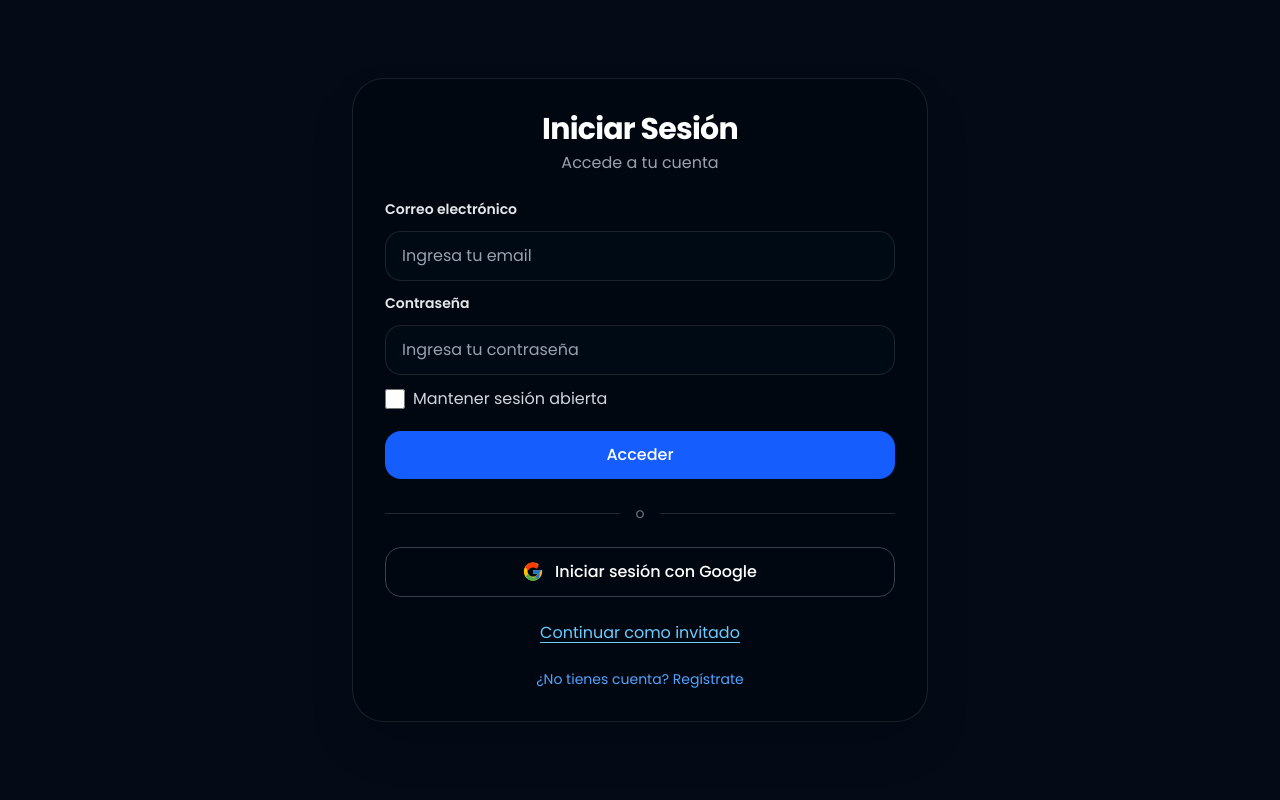
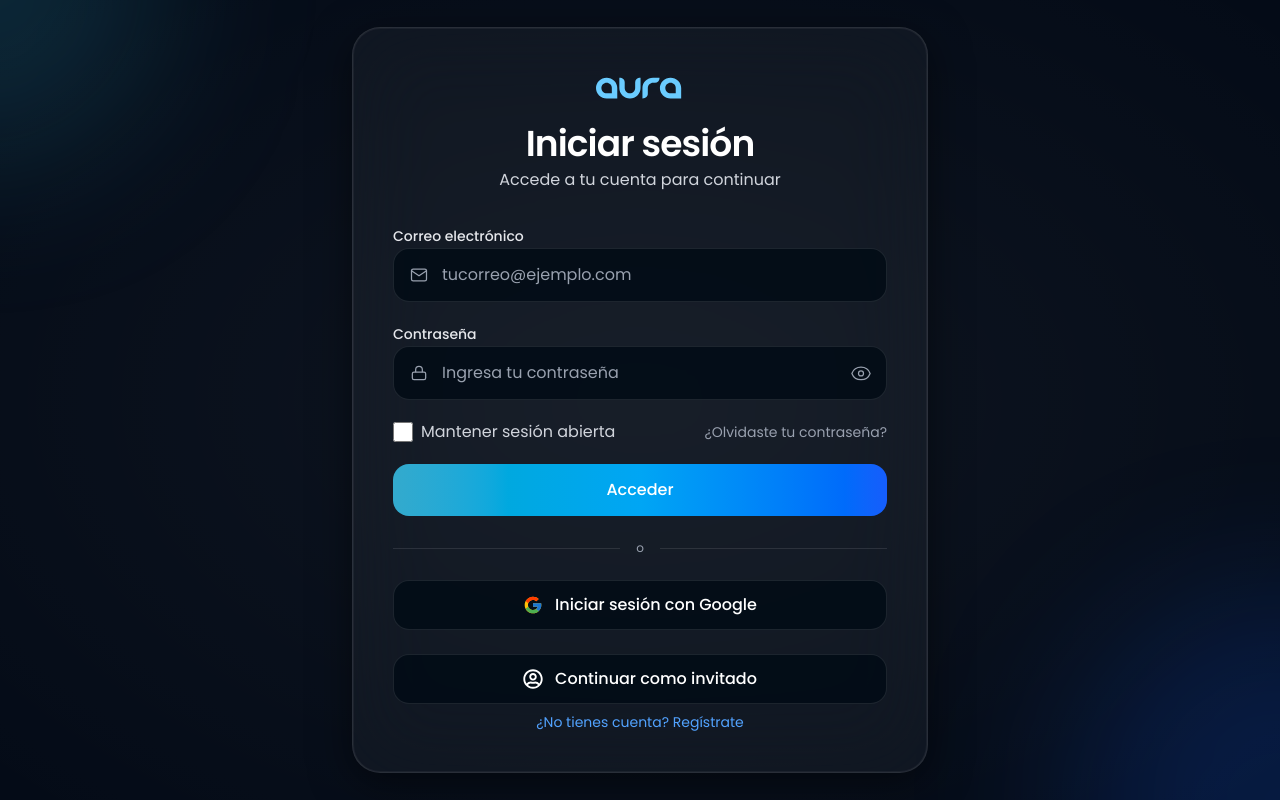
Before and after one commit to Bran0w0/Front-Aura, a React (Vite) app: page /login in a window 1280 px wide. Built offline with nearby package versions, Linux system fonts and the light colour scheme; no server answers.

Commit message:
feat: cambio login

```diff
--- a/src/pages/Login.jsx
+++ b/src/pages/Login.jsx
@@ -2,12 +2,17 @@ import { useEffect, useRef, useState } from "react";
 import { authLoginLocal, authRegisterLocal, authLoginGoogle } from "../lib/api";
 import { getDeviceId, saveTokens } from "../lib/auth";
 import { useNavigate, useLocation } from "react-router-dom";
+import LogoAura from "../components/LogoAura";
+import { FaRegUserCircle } from "react-icons/fa";
+import { FcGoogle } from "react-icons/fc";
 
 export default function Login() {
   const [email, setEmail] = useState("");
   const [password, setPassword] = useState("");
+  const [showPassword, setShowPassword] = useState(false);
   const [loading, setLoading] = useState(false);
   const [error, setError] = useState("");
+  // guest flow: direct navigation without overlay
   const googleBtnRef = useRef(null);
   const hiddenGoogleBtnRef = useRef(null);
   const navigate = useNavigate();
@@ -87,49 +92,128 @@ export default function Login() {
     }
   }
 
+  function handleGuest() {
+    navigate('/');
+  }
+
   return (
-    <div className="min-h-[100dvh] flex items-center justify-center bg-[#040B17] text-white p-4 overflow-x-hidden">
-      <div className="w-full max-w-xl bg-[#010710] border border-white/10 rounded-[32px] p-8 shadow-2xl space-y-6">
-        <div className="text-center space-y-1">
-          <h1 className="text-3xl font-bold tracking-tight text-white">Iniciar Sesión</h1>
-          <p className="text-gray-400">Accede a tu cuenta</p>
+    <div className="relative min-h-[100dvh] flex items-center justify-center bg-[#040B17] text-white p-6 overflow-hidden">
+      {/* Background glow */}
+      <div className="pointer-events-none absolute inset-0">
+        <div className="absolute -top-48 -left-48 h-[22rem] w-[22rem] rounded-full bg-[#33AACD]/18 blur-[80px]" />
+        <div className="absolute -bottom-52 -right-52 h-[26rem] w-[26rem] rounded-full bg-blue-600/18 blur-[80px]" />
+        <div className="absolute inset-0 bg-[radial-gradient(ellipse_at_center,rgba(255,255,255,0.045),rgba(4,11,23,0))]" />
       </div>
 
-        <div className="flex flex-col gap-3">
-          <label className="text-sm font-semibold text-gray-200">Correo electrónico</label>
+      <div className="w-full max-w-xl relative">
+        <div className="rounded-[28px] border border-white/10 bg-white/4 backdrop-blur-2xl ring-1 ring-inset ring-white/5 shadow-[0_10px_40px_rgba(0,0,0,0.5)]">
+          <div className="p-8 sm:p-10">
+            {/* Header */}
+            <div className="flex flex-col items-center text-center space-y-4">
+              <LogoAura className="h-10" />
+              <div>
+                <h1 className="text-3xl sm:text-4xl font-semibold tracking-tight">Iniciar sesión</h1>
+                <p className="mt-1 text-gray-300">Accede a tu cuenta para continuar</p>
+              </div>
+            </div>
+
+            {/* Form */}
+            <form className="mt-8 space-y-5" onSubmit={doLogin}>
+              <div className="space-y-2">
+                <label className="text-sm font-medium text-gray-200">Correo electrónico</label>
+                <div className="relative">
+                  <span className="pointer-events-none absolute inset-y-0 left-4 flex items-center text-gray-400">
+                    {/* Mail icon */}
+                    <svg xmlns="http://www.w3.org/2000/svg" viewBox="0 0 24 24" className="h-5 w-5" fill="none" stroke="currentColor" strokeWidth="1.5">
+                      <path d="M3 7l9 6 9-6" strokeLinecap="round" strokeLinejoin="round" />
+                      <rect x="3" y="5" width="18" height="14" rx="2" ry="2" strokeLinecap="round" strokeLinejoin="round" />
+                    </svg>
+                  </span>
                   <input
                     value={email}
                     onChange={(e) => setEmail(e.target.value)}
-            className="px-4 py-3 rounded-2xl bg-[#000A14] border border-white/10 text-white placeholder-gray-400 focus:outline-none focus:border-[#33AACD]"
+                    className="w-full pl-12 pr-4 py-3.5 rounded-2xl bg-[#000A14]/80 border border-white/10 text-white placeholder-gray-400 focus:outline-none focus:ring-2 focus:ring-[#33AACD]/60 focus:border-transparent"
                     type="email"
-            placeholder="Ingresa tu email"
+                    placeholder="tucorreo@ejemplo.com"
+                    autoComplete="email"
                   />
-          <label className="text-sm font-semibold text-gray-200">Contraseña</label>
+                </div>
+              </div>
+
+              <div className="space-y-2">
+                <label className="text-sm font-medium text-gray-200">Contraseña</label>
+                <div className="relative">
+                  <span className="pointer-events-none absolute inset-y-0 left-4 flex items-center text-gray-400">
+                    {/* Lock icon */}
+                    <svg xmlns="http://www.w3.org/2000/svg" viewBox="0 0 24 24" className="h-5 w-5" fill="none" stroke="currentColor" strokeWidth="1.5">
+                      <rect x="4" y="11" width="16" height="9" rx="2" ry="2" />
+                      <path d="M8 11V8a4 4 0 118 0v3" />
+                    </svg>
+                  </span>
                   <input
                     value={password}
                     onChange={(e) => setPassword(e.target.value)}
-            className="px-4 py-3 rounded-2xl bg-[#000A14] border border-white/10 text-white placeholder-gray-400 focus:outline-none focus:border-[#33AACD]"
-            type="password"
+                    className="w-full pl-12 pr-14 py-3.5 rounded-2xl bg-[#000A14]/80 border border-white/10 text-white placeholder-gray-400 focus:outline-none focus:ring-2 focus:ring-[#33AACD]/60 focus:border-transparent"
+                    type={showPassword ? "text" : "password"}
                     placeholder="Ingresa tu contraseña"
+                    autoComplete="current-password"
                   />
+                  <button
+                    type="button"
+                    onClick={() => setShowPassword((s) => !s)}
+                    className="absolute inset-y-0 right-4 flex items-center text-gray-400 hover:text-gray-200"
+                    aria-label={showPassword ? "Ocultar contraseña" : "Mostrar contraseña"}
+                  >
+                    {showPassword ? (
+                      // Eye-off icon
+                      <svg xmlns="http://www.w3.org/2000/svg" viewBox="0 0 24 24" className="h-5 w-5" fill="none" stroke="currentColor" strokeWidth="1.5">
+                        <path d="M3 3l18 18" strokeLinecap="round" />
+                        <path d="M10.58 10.58A2 2 0 0012 14a2 2 0 001.42-.58" />
+                        <path d="M9.88 5.52A9.77 9.77 0 0112 5c5 0 9.27 3.11 10.94 7.5a11.85 11.85 0 01-3.17 4.46" />
+                        <path d="M6.1 6.1A11.93 11.93 0 001.06 12.5C2.73 16.89 7 20 12 20a11.5 11.5 0 004.12-.76" />
+                      </svg>
+                    ) : (
+                      // Eye icon
+                      <svg xmlns="http://www.w3.org/2000/svg" viewBox="0 0 24 24" className="h-5 w-5" fill="none" stroke="currentColor" strokeWidth="1.5">
+                        <path d="M1.06 12.5C2.73 8.11 7 5 12 5s9.27 3.11 10.94 7.5C21.27 16.89 17 20 12 20S2.73 16.89 1.06 12.5z" />
+                        <circle cx="12" cy="12.5" r="3" />
+                      </svg>
+                    )}
+                  </button>
+                </div>
+              </div>
 
+              <div className="flex flex-col items-start gap-2 sm:flex-row sm:items-center sm:justify-between">
                 <label className="inline-flex items-center gap-2 text-gray-300 select-none">
                   <input type="checkbox" className="w-5 h-5 rounded-md bg-[#000A14] border border-white/10 accent-[#33AACD]" />
                   <span>Mantener sesión abierta</span>
                 </label>
-
-          <button onClick={doLogin} disabled={loading} className="mt-2 bg-blue-600 hover:bg-blue-500 disabled:opacity-60 text-white px-4 py-3 rounded-2xl font-medium">
-            Acceder
+                <div className="text-sm text-gray-400 w-full text-center sm:w-auto sm:text-right">
+                  <button type="button" className="hover:text-white/90">
+                    ¿Olvidaste tu contraseña?
                   </button>
                 </div>
-
-        <div className="flex items-center gap-4">
-          <div className="h-px flex-1 bg-gray-800" />
-          <span className="text-sm text-gray-500">o</span>
-          <div className="h-px flex-1 bg-gray-800" />
               </div>
 
-        <div className="space-y-3">
+              <button
+                type="submit"
+                disabled={loading}
+                className="relative w-full overflow-hidden rounded-2xl px-4 py-3.5 font-medium disabled:opacity-60 disabled:cursor-not-allowed cursor-pointer transition focus:outline-none focus:ring-2 focus:ring-[#33AACD]/50 hover:brightness-110 active:brightness-95 hover:shadow-[0_8px_24px_rgba(51,170,205,0.35)]"
+              >
+                <span className="absolute inset-0 bg-gradient-to-r from-[#33AACD] via-sky-500 to-blue-600" />
+                <span className="relative block text-center">{loading ? "Accediendo…" : "Acceder"}</span>
+              </button>
+            </form>
+
+            {/* Divider */}
+            <div className="my-6 flex items-center gap-4">
+              <div className="h-px flex-1 bg-white/10" />
+              <span className="text-xs text-gray-400">o</span>
+              <div className="h-px flex-1 bg-white/10" />
+            </div>
+
+            {/* Google button */}
+            <div className="space-y-2">
               <button
                 onClick={() => {
                   const realBtn = googleBtnRef.current?.querySelector('div[role="button"]');
@@ -140,14 +224,9 @@ export default function Login() {
                     setError("Google Identity no cargó. Revisa tu VITE_GOOGLE_CLIENT_ID y el script.");
                   }
                 }}
-            className="w-full flex items-center justify-center gap-3 border border-gray-700 rounded-2xl px-5 py-3 hover:bg-gray-800"
+                className="w-full relative flex items-center justify-center gap-3 rounded-2xl px-5 py-3 border border-white/10 bg-[#000A14]/80 hover:bg-[#0F1A2B]/70 cursor-pointer transition duration-200"
               >
-            <svg xmlns="http://www.w3.org/2000/svg" viewBox="0 0 48 48" className="w-5 h-5">
-              <path fill="#FFC107" d="M43.611 20.083H42V20H24v8h11.303C33.731 31.91 29.273 35 24 35c-7.18 0-13-5.82-13-13s5.82-13 13-13c3.1 0 5.941 1.102 8.146 2.919l5.657-5.657C34.676 3.042 29.614 1 24 1 11.85 1 2 10.85 2 23s9.85 22 22 22 22-9.85 22-22c0-1.467-.153-2.897-.389-4.317z"/>
-              <path fill="#FF3D00" d="M6.306 14.691l6.571 4.819C14.4 16.108 18.86 13 24 13c3.1 0 5.941 1.102 8.146 2.919l5.657-5.657C34.676 3.042 29.614 1 24 1 15.316 1 7.985 5.769 4.25 12.742l2.056 1.949z"/>
-              <path fill="#4CAF50" d="M24 45c5.192 0 9.86-1.98 13.409-5.219l-6.191-5.238C29.106 36.483 26.707 37 24 37c-5.239 0-9.681-3.363-11.292-8.02l-6.522 5.025C9.845 41.599 16.394 45 24 45z"/>
-              <path fill="#1976D2" d="M43.611 20.083H42V20H24v8h11.303c-1.024 3.017-3.231 5.495-6.084 6.958l.001-.001 6.191 5.238C35.246 41.246 40 37 40 31c0-1.467-.153-2.897-.389-4.317z"/>
-            </svg>
+                <FcGoogle className="h-5 w-5 shrink-0" />
                 <span className="font-medium text-white">Iniciar sesión con Google</span>
               </button>
 
@@ -156,18 +235,29 @@ export default function Login() {
               <div ref={hiddenGoogleBtnRef} className="hidden" />
             </div>
 
-        <div className="text-center">
-          <button onClick={() => navigate('/')} className="text-[#6ACCFF] hover:text-white/90 underline underline-offset-4">Continuar como invitado</button>
+            {/* Footer actions */}
+            <div className="mt-6 space-y-2 text-center">
+              <div>
+                <button
+                  onClick={handleGuest}
+                  className="w-full relative flex items-center justify-center gap-3 rounded-2xl px-5 py-3 border border-white/10 bg-[#000A14]/80 hover:bg-[#0F1A2B]/70 cursor-pointer transition duration-200"
+                >
+                  <FaRegUserCircle className="h-5 w-5" />
+                  <span className="font-medium text-white">Continuar como invitado</span>
+                </button>
               </div>
-
-        <div className="text-center text-sm">
+              <div className="text-sm">
                 <button onClick={doRegister} disabled={loading} className="text-blue-400 hover:text-blue-300">¿No tienes cuenta? Regístrate</button>
+              </div>
             </div>
 
             {error && (
-          <div className="text-sm text-red-400 text-center">{error}</div>
+              <div className="mt-4 text-sm text-red-400 text-center">{error}</div>
             )}
           </div>
         </div>
+      </div>
+      {/* no guest loading overlay */}
+    </div>
   );
 }
```
Lines whose indentation alone changed are shown as unchanged.
